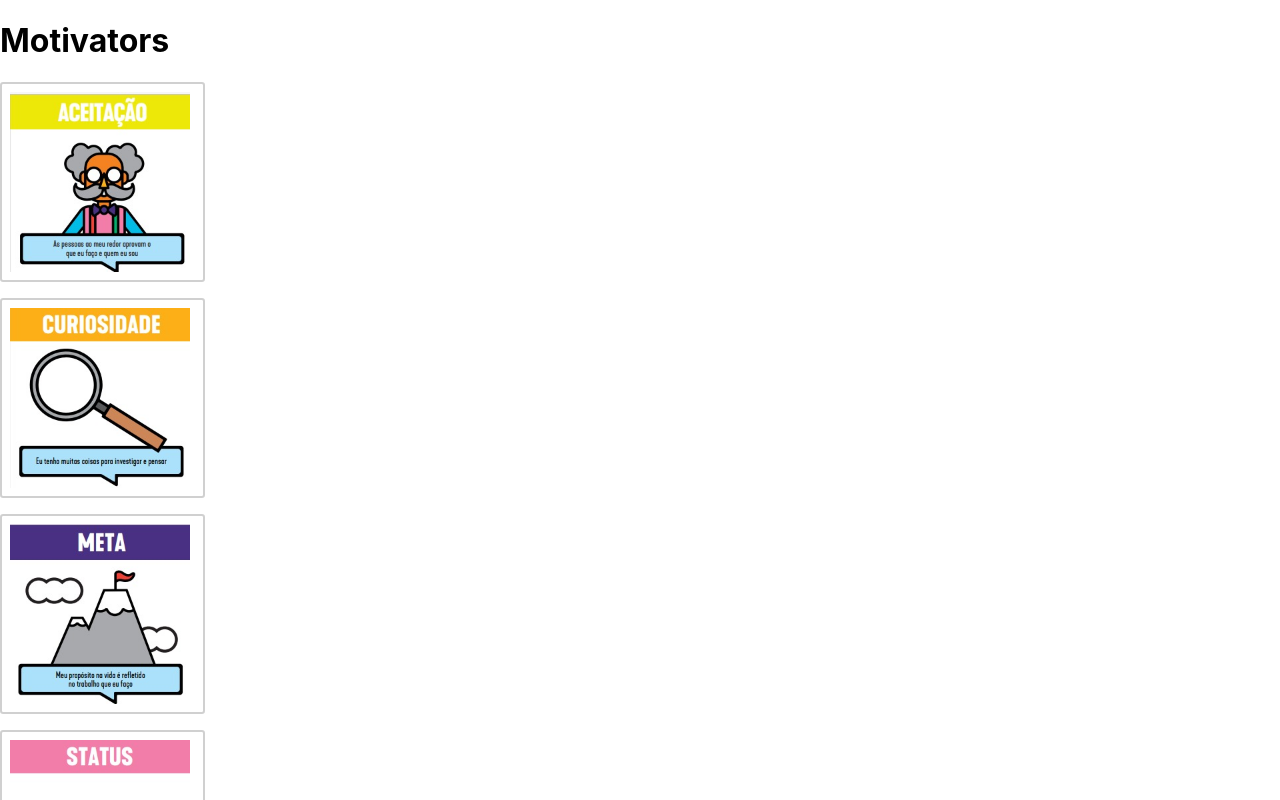
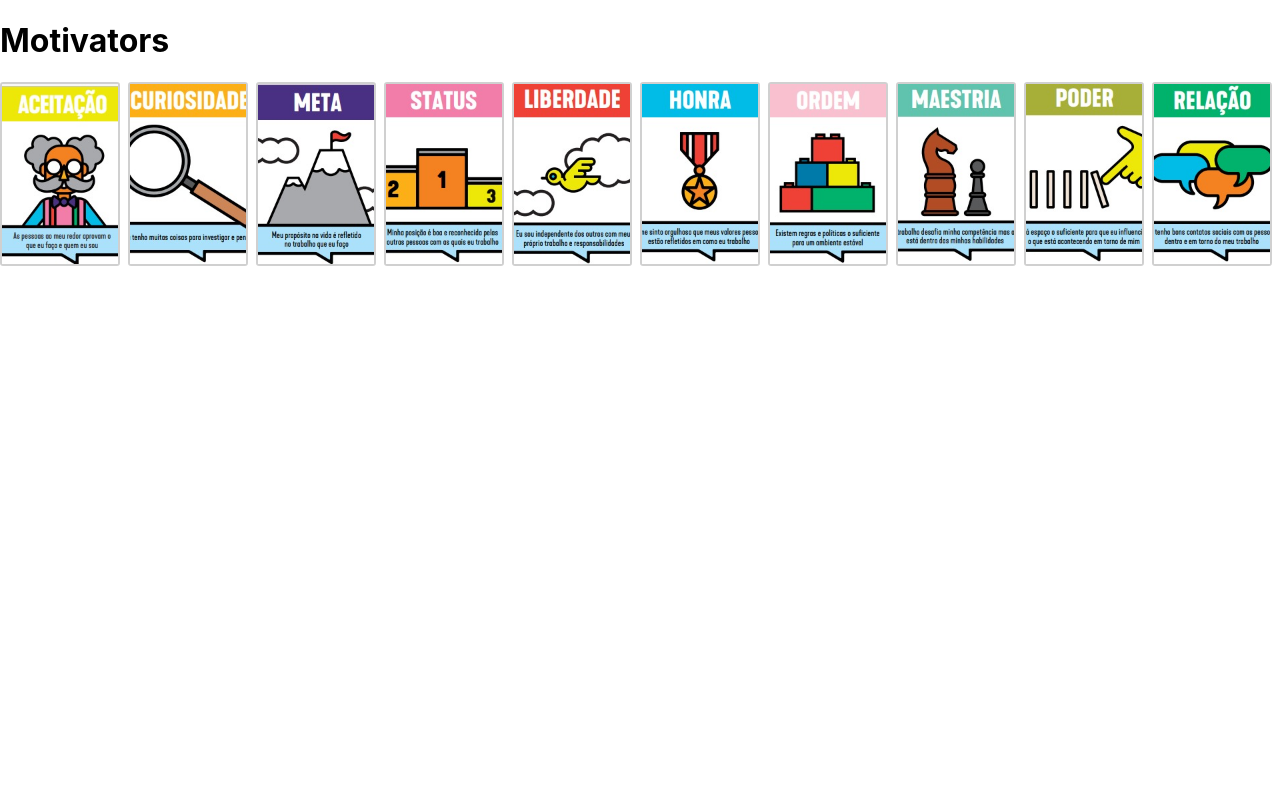
Before and after one commit to UsefulHunter/dragndrop-and-vite, a React (Vite) app: page / in a window 1280 px wide. Shown: the top 800 px of the page. Built offline with nearby package versions, Linux system fonts and the light colour scheme.

Commit message:
feat: moddified the motivators to function in horizontal

```diff
--- a/src/components/dragndrop/index.css
+++ b/src/components/dragndrop/index.css
@@ -1,18 +1,27 @@
 .motivators {
   list-style: none;
   padding-left: 0;
+  display: flex;
+}
+
+.motivators ul {
+  display: flex;
+  flex-flow: row wrap;
+  padding: grid;
 }
 
 .motivators li {
-  display: flex;
-  flex-flow: row wrap;
-  align-items: center;
   border: solid 2px #d0d0d0;
   border-radius: 0.2em;
-  padding: 0.5em 0.8em 0.5em 0.5em;
-  margin-bottom: 1em;
+  /* padding: 0.5em 0.8em 0.5em 0.5em;
+  margin-bottom: 1em; */
+  padding: 8 * 2;
+  margin: 0 8px 0 0;
   height: 180px;
   width: 180px;
+}
+.motivators li:hover {
+  border: solid 2px red;
 }
 
 .motivators h4 {
--- a/src/components/dragndrop/index.jsx
+++ b/src/components/dragndrop/index.jsx
@@ -17,7 +17,7 @@ const DragNDropComponent = (props) => {
     return <>
         <h1>Motivators</h1>
         <DragDropContext onDragEnd={handleOnDragEnd}>
-            <Droppable droppableId="motivators">
+            <Droppable droppableId="motivators" direction="horizontal">
                 {(provided) => (
                     <ul className="motivators" {...provided.droppableProps} ref={provided.innerRef}>
                     {motivators.map(({title, subTitle, classname, imgsrc}, index) => {
@@ -25,8 +25,8 @@ const DragNDropComponent = (props) => {
                             <Draggable key={title} draggableId={title} index={index}>
                                 {(provided) => (
                                     <li ref={provided.innerRef} {...provided.draggableProps} {...provided.dragHandleProps}>
-                                    <img src={imgsrc} alt={title}/>
-                                </li>
+                                        <img src={imgsrc} alt={subTitle}/>
+                                    </li>
                                 )}
 
                             </Draggable>
```
